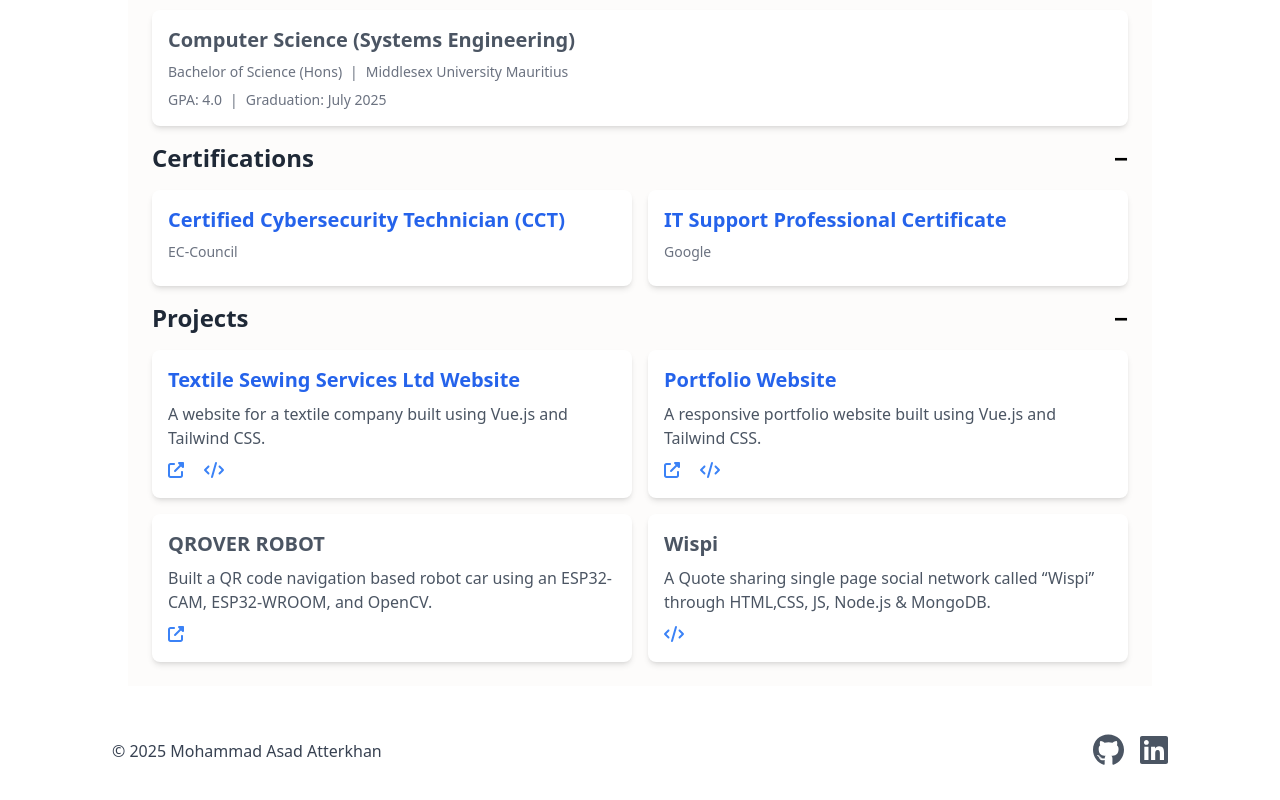
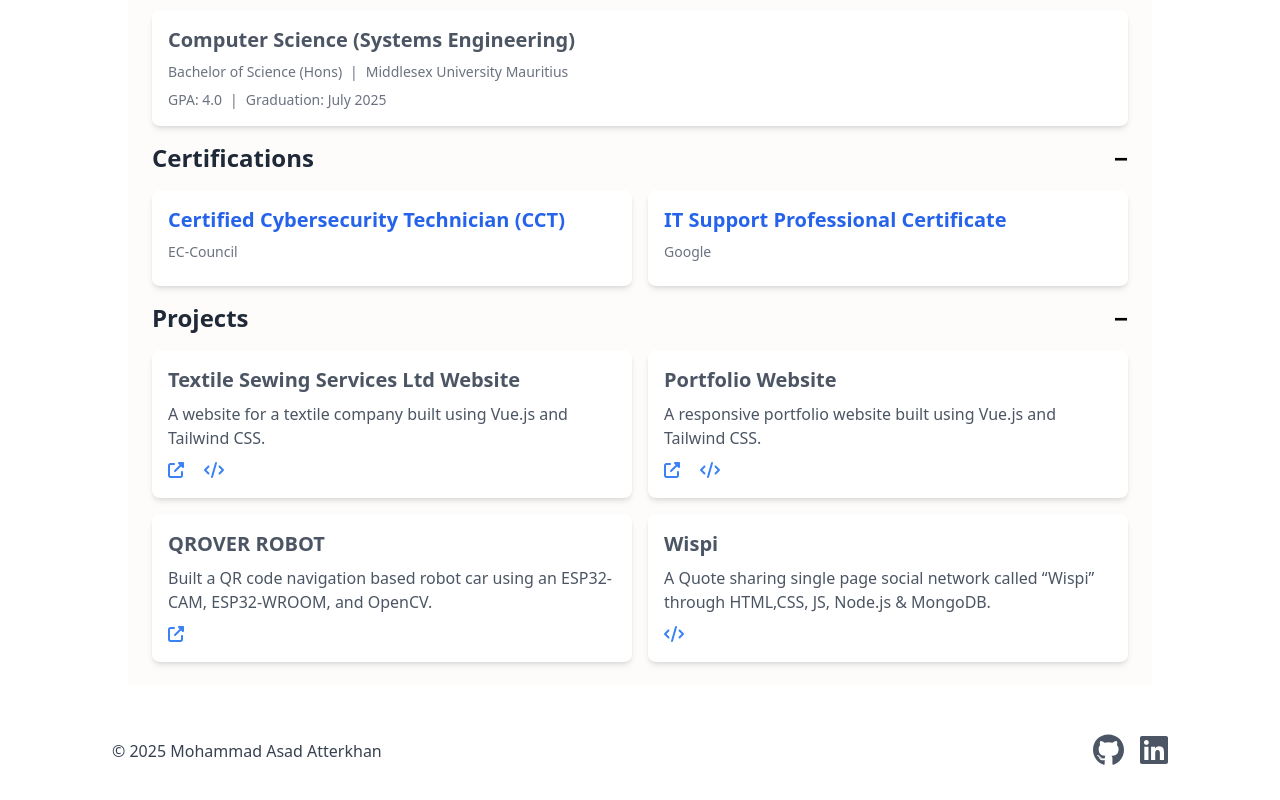
Before and after one commit to 13asad/13asad.github.io, a Vue app: page /resume in a window 1280 px wide. Shown: the part 1642-2442 px from the top of the page. Built offline with nearby package versions, Linux system fonts and the light colour scheme.

Commit message:
feat: simplify project title display in ResumeProjects component

```diff
--- a/src/components/resume/ResumeProjects.vue
+++ b/src/components/resume/ResumeProjects.vue
@@ -24,25 +24,7 @@ const isProjectsOpen = ref(true)
                     class="bg-white shadow-md rounded-lg p-4"
                 >
                     <h4 class="text-lg md:text-xl font-semibold mb-2">
-                        <a
-                            :href="
-                                project.links.find(
-                                    (link) => link.type === 'Live'
-                                )?.url || '#'
-                            "
-                            target="_blank"
-                            rel="noopener noreferrer"
-                            class="text-blue-600 hover:underline mr-2"
-                            v-if="
-                                project.links.find(
-                                    (link) => link.type === 'Live'
-                                )
-                            "
-                            aria-label="Live Project Link"
-                        >
-                            {{ project.title }}
-                        </a>
-                        <span v-else>{{ project.title }}</span>
+                        {{ project.title }}
                     </h4>
                     <p>{{ project.description }}</p>
 
```
